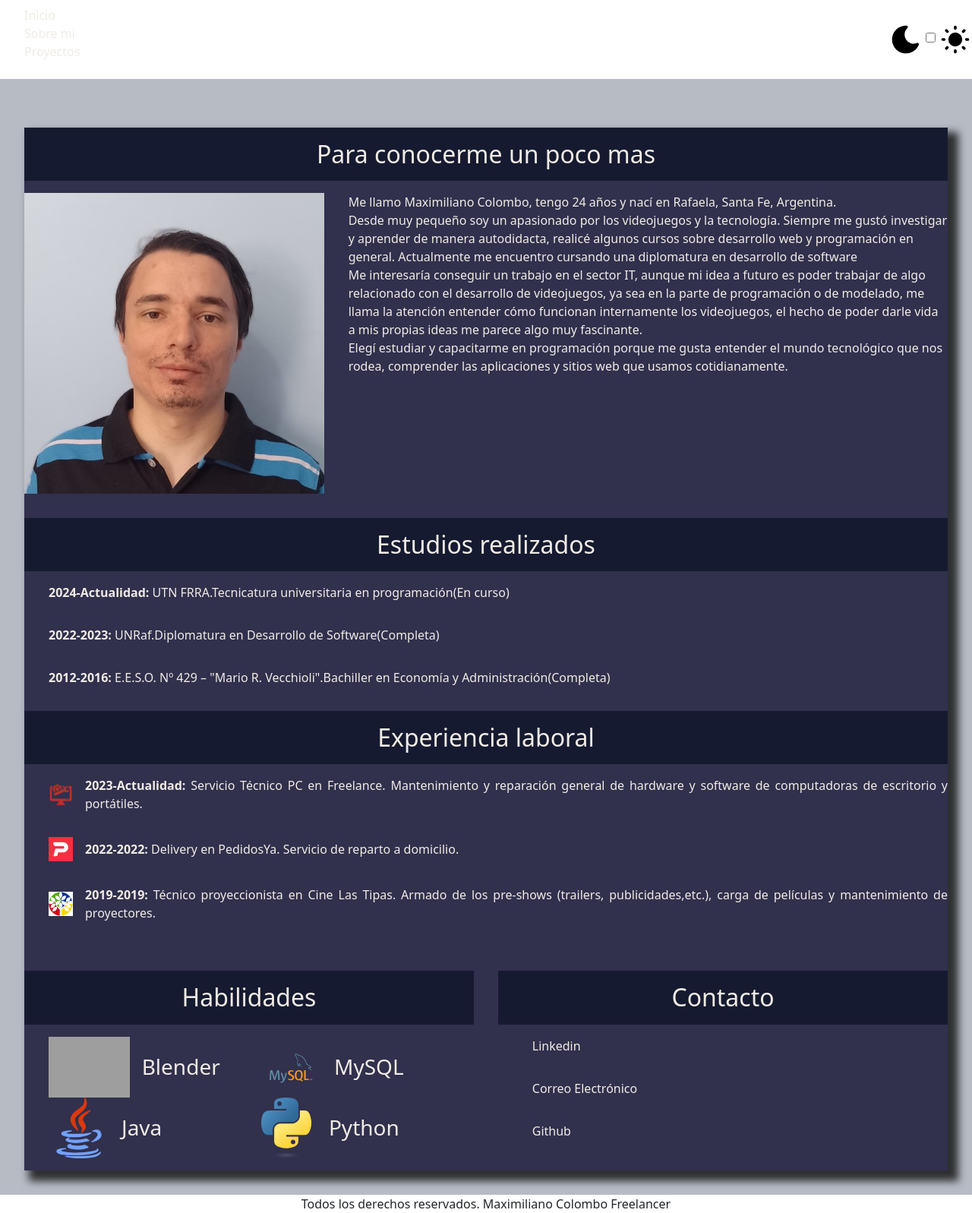
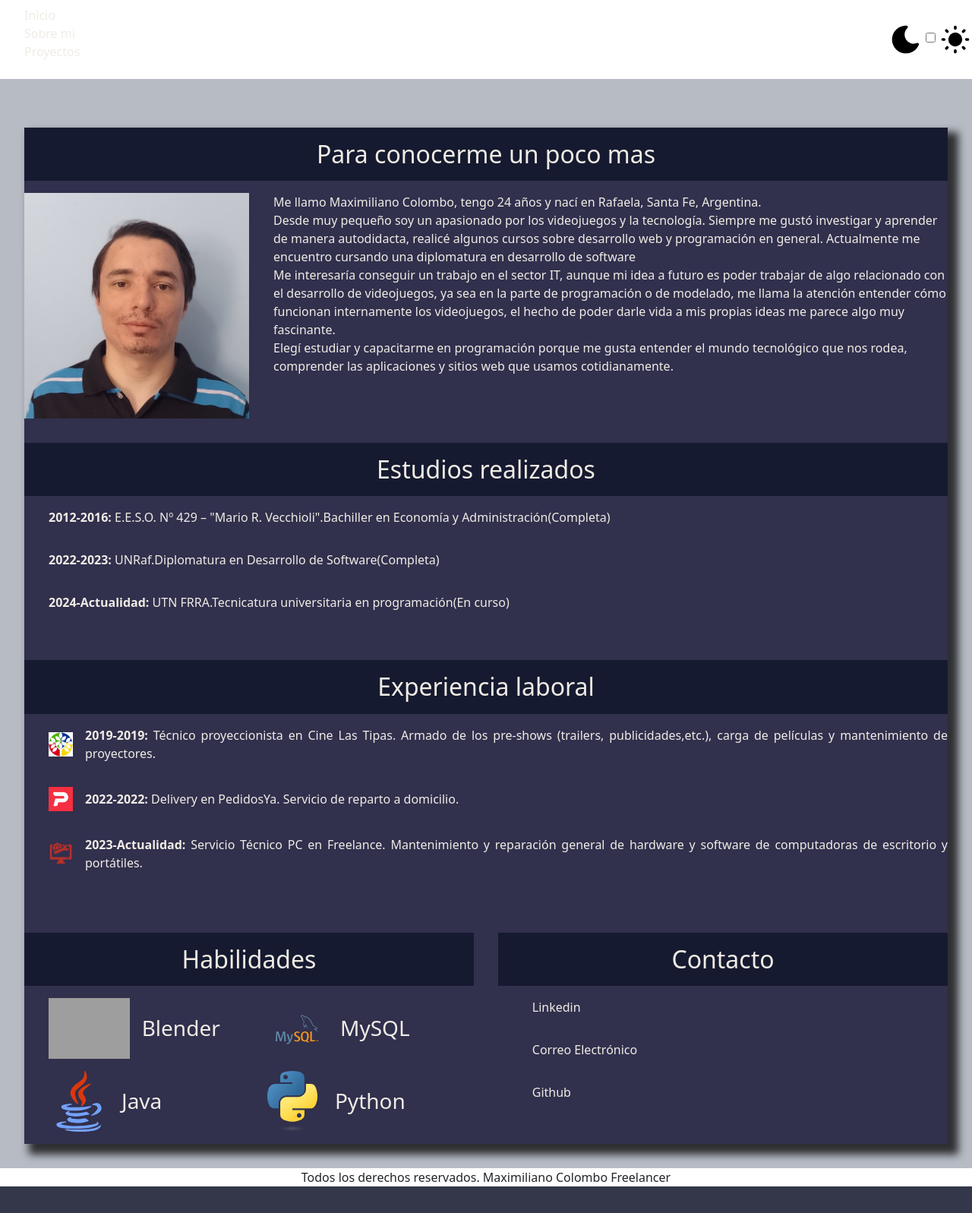
Before and after one commit to MaximilianoColombo/Portfolio, a Django app: page /about/ in a window 1280 px wide. Shown: the whole page at 76% size. After the commit the page ends 1562 px from the top, so only its background shows below. Run offline with Django 4.2, Linux system fonts and the light colour scheme; data comes from the database, SQL or seed files in the repository; grey boxes are pictures that could not be loaded.

Commit message:
Cambios CSS

```diff
--- a/static/css/about.css
+++ b/static/css/about.css
@@ -12,7 +12,7 @@ h2{
 /*Biografia*/
 .contenedorBiografia{
     display: grid;
-    grid-template-columns: 1fr 2fr;
+    grid-template-columns: 1fr 3fr;
     column-gap: 2rem;
 }
 
@@ -52,6 +52,8 @@ h2{
 .habilidades{
     display: grid;
     grid-template-columns: repeat(2,1fr);
+    column-gap: 1rem;
+    row-gap: 1rem;
 }
 
 .habilidades-item{
@@ -72,6 +74,11 @@ h2{
     padding: 0.8rem;
 }
 
+.experiencia, .estudios{
+    display: flex;
+    flex-direction: column-reverse;
+}
+
 @media (max-width:768px){
     .contenedorBiografia,.contenedorContactoHabilidades{
         display: block;
--- a/static/css/globales.css
+++ b/static/css/globales.css
@@ -3,6 +3,7 @@
 html {
     box-sizing: border-box;
     width: 100vw;
+    height: 100vh;
   }
   *, *:before, *:after {
     box-sizing: inherit;
@@ -10,7 +11,10 @@ html {
 
 body{
   margin: 0;
-  padding :0;
+  padding: 0;
+  height: 100%;
+  display: flex;
+  flex-direction: column;
 }
 
 h1,h2,h3,p{
@@ -31,7 +35,8 @@ main{
   background-color: var(--color3);
   margin:0;
   padding:2rem;
-  color:var(--color4)
+  color:var(--color4);
+  flex-grow:1;
 }
 
 .contenedor{
@@ -43,5 +48,5 @@ main{
 }
 
 a:hover{
-  background-color: rgba(0,0,0,0.75);
+  background-color: rgba(var(--primario),0.75);
 }
--- a/static/css/projects.css
+++ b/static/css/projects.css
@@ -1,6 +1,6 @@
 .proyectos{
     display: grid;
-    grid-template-columns: repeat(2,1fr);
+    grid-template-columns: repeat(3,1fr);
     column-gap: 2rem;
     row-gap: 4rem;
 }
@@ -24,7 +24,6 @@
     font-size: 1.5rem;
     background-color: var(--color1);
     padding: 1rem 2rem;
-    border-radius: 40%;
 }
 
 @media (max-width:768px){
```
